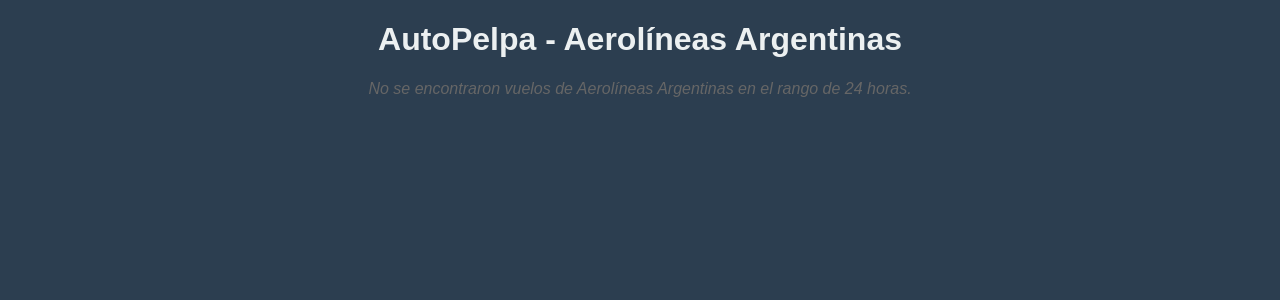
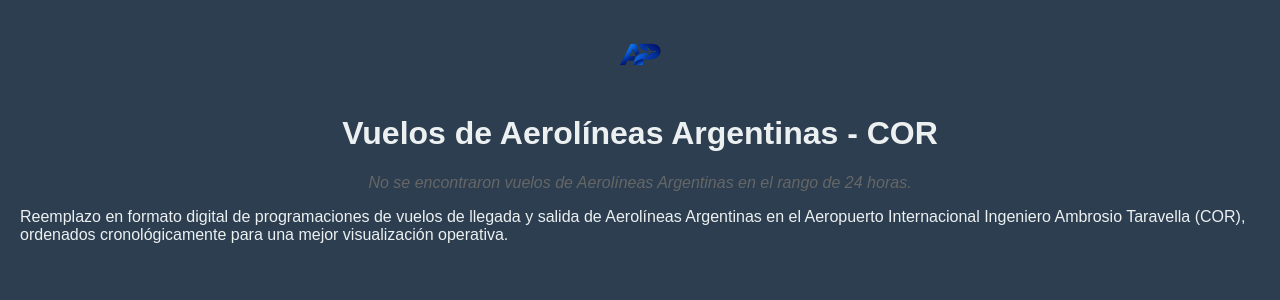
Before and after one commit to Pablo4604/AutoPelpa, a Flask app: page / in a window 1280 px wide. Shown: the top 300 px of the page. Run offline with Flask 3, Linux system fonts and the light colour scheme; data that the repository does not hold is empty.

Commit message:
Mejorar SEO y estructura visual separando logo del H1

```diff
--- a/templates/index.html
+++ b/templates/index.html
@@ -2,8 +2,9 @@
 <html lang="es">
 <head>
     <meta charset="UTF-8">
+    <meta name="description" content="Tablero actualizado de vuelos de llegada y salida de Aerolíneas Argentinas en el Aeropuerto de Córdoba (COR). Información operativa ordenada cronológicamente.">
     <meta name="viewport" content="width=device-width, initial-scale=1.0">
-    <title>AutoPelpa</title>
+    <title>AutoPelpa - Vuelos Aerolíneas Argentinas - COR</title>
     <link rel="icon" href="/static/favicon.png" type="image/png">
     <style>
         body {
@@ -42,22 +43,40 @@
             color: #666;
             font-style: italic;
         }
+        .site-header {
+        text-align: center;
+        margin-bottom: 12px;
+        }
+        .site-logo {
+        max-height: 70px;
+        width: auto;
+        }
     </style>
 </head>
 <body>
-    <h1>AutoPelpa - Aerolíneas Argentinas</h1>
+    <header class="site-header">
+        <a href="/">
+            <img
+                src="{{ url_for('static', filename='logo.png') }}"
+                alt="AutoPelpa - Tablero de vuelos Aerolíneas Argentinas"
+                class="site-logo"
+            >
+        </a>
+    </header>
+
+    <h1>Vuelos de Aerolíneas Argentinas - COR</h1>
 
     {% if data %}
         <table>
             <thead>
                 <tr>
-                    <th>LLEGADA</th>
-                    <th>SALIDA</th>
-                    <th>ETA</th>
-                    <th>ETD</th>
-                    <th>ORIGEN</th>
-                    <th>DESTINO</th>
-                    <th>MAT</th>
+                    <th scope="col">LLEGADA</th>
+                    <th scope="col">SALIDA</th>
+                    <th scope="col">ETA</th>
+                    <th scope="col">ETD</th>
+                    <th scope="col">ORIGEN</th>
+                    <th scope="col">DESTINO</th>
+                    <th scope="col">MAT</th>
                 </tr>
             </thead>
             <tbody>
@@ -77,5 +96,9 @@
     {% else %}
         <p class="no-data">No se encontraron vuelos de Aerolíneas Argentinas en el rango de 24 horas.</p>
     {% endif %}
+    <p>
+    Reemplazo en formato digital de programaciones de vuelos de llegada y salida de Aerolíneas Argentinas en el Aeropuerto Internacional Ingeniero Ambrosio Taravella (COR), ordenados cronológicamente para una mejor visualización operativa.
+    </p>
+
 </body>
 </html>
```
Also changed, not shown: static/logo.png (added).
